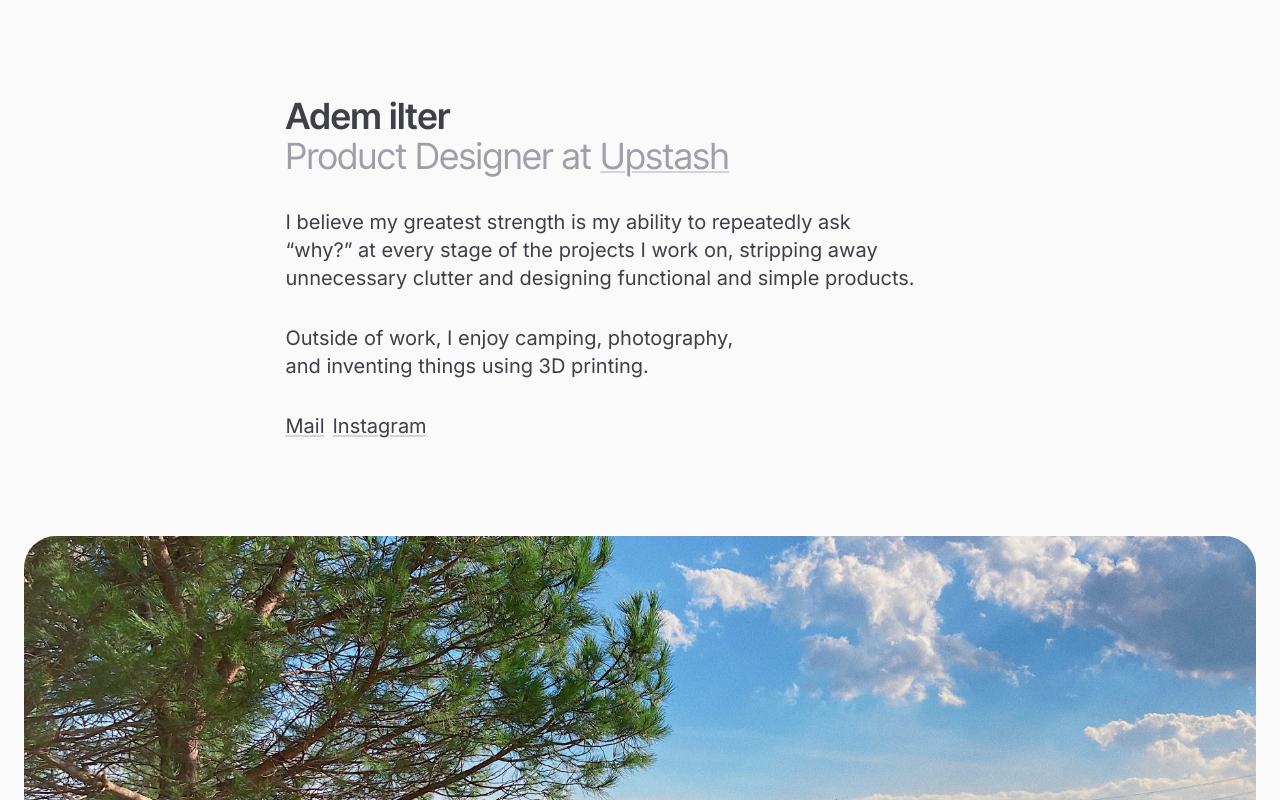
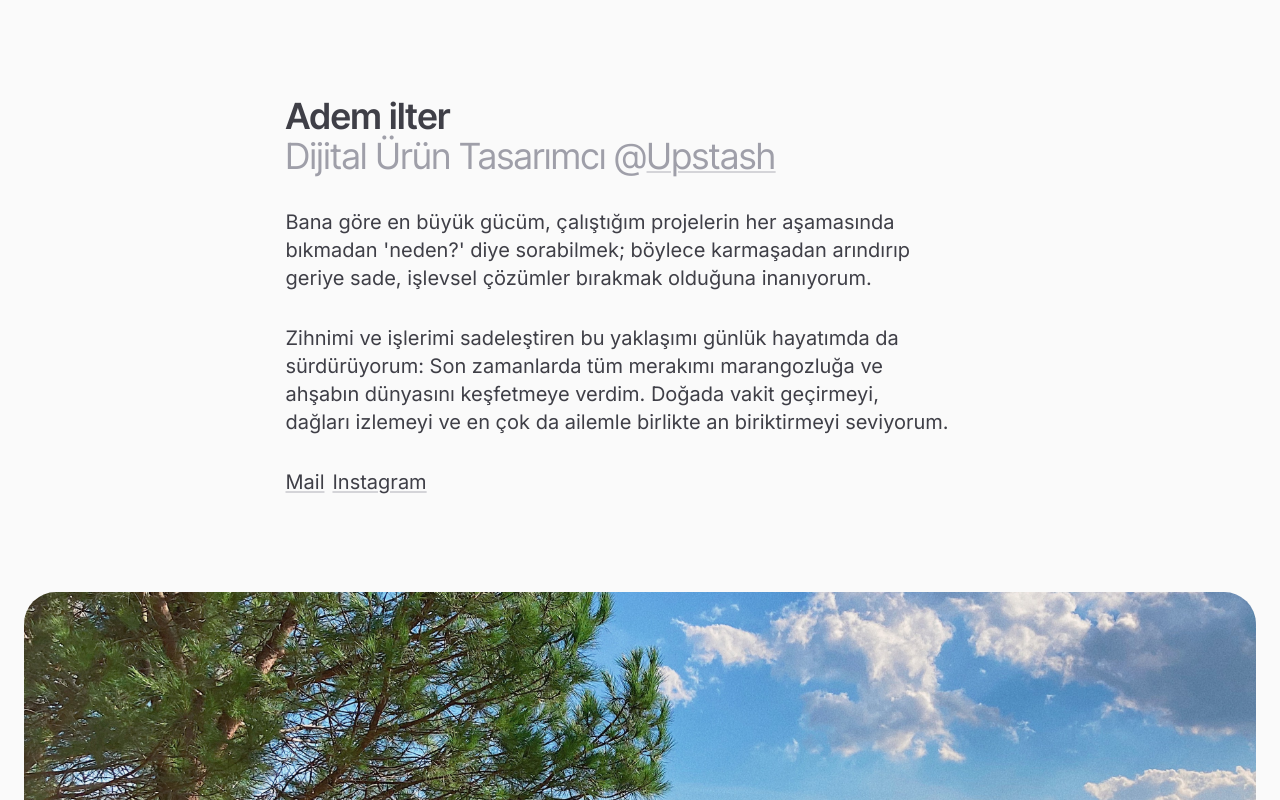
Before and after one commit to ademilter/homepage, a Next.js app: page / in a window 1280 px wide. Shown: the top 800 px of the page. Built offline with nearby package versions, Linux system fonts and the light colour scheme.

Commit message:
Revise personal description and interests in Turkish
Updated the content to reflect a new description and personal interests in Turkish.

```diff
--- a/src/app/page.tsx
+++ b/src/app/page.tsx
@@ -9,19 +9,19 @@ export default function Index() {
         <header>
           <h1 className="font-display text-4xl font-semibold">Adem ilter</h1>
           <h2 className="font-display text-mute text-4xl">
-            Product Designer at <a href="https://upstash.com">Upstash</a>
+            Dijital Ürün Tasarımcı @<a href="https://upstash.com">Upstash</a>
           </h2>
         </header>
 
         <p>
-          I believe my greatest strength is my ability to repeatedly ask “why?”
-          at every stage of the projects I work on, stripping away unnecessary
-          clutter and designing functional and simple products.
+          Bana göre en büyük gücüm, çalıştığım projelerin her aşamasında bıkmadan 'neden?' diye sorabilmek;
+          böylece karmaşadan arındırıp geriye sade, işlevsel çözümler bırakmak olduğuna inanıyorum.
         </p>
 
         <p>
-          Outside of work, I enjoy camping, photography, and inventing things
-          using 3D printing.
+          Zihnimi ve işlerimi sadeleştiren bu yaklaşımı günlük hayatımda da sürdürüyorum:
+          Son zamanlarda tüm merakımı marangozluğa ve ahşabın dünyasını keşfetmeye verdim.
+          Doğada vakit geçirmeyi, dağları izlemeyi ve en çok da ailemle birlikte an biriktirmeyi seviyorum.
         </p>
 
         <Social>
```
